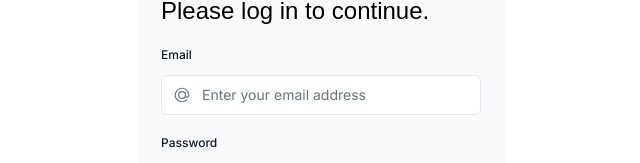
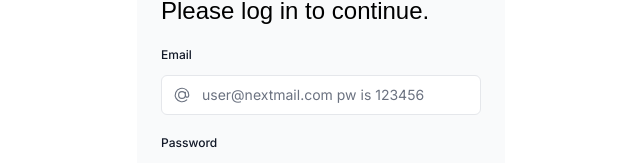
Before and after one commit to kmh-sudo/dashboard-njs, a Next.js app: page /login in a window 1280 px wide. Shown: the part 278-441 px from the top of the page, without its empty margins (319-959 px from the left). Built offline with nearby package versions, Linux system fonts and the light colour scheme; a web font is replaced by a local one.

Commit message:
eg. username and pw

```diff
--- a/app/lib/data.ts
+++ b/app/lib/data.ts
@@ -20,7 +20,6 @@ export async function fetchRevenue() {
     await new Promise((resolve) => setTimeout(resolve, 3000));
 
     const data = await sql<Revenue[]>`SELECT * FROM revenue`;
-
     console.log('Data fetch completed after 3 seconds.');
 
     return data;
--- a/app/ui/login-form.tsx
+++ b/app/ui/login-form.tsx
@@ -41,7 +41,7 @@ export default function LoginForm() {
                 id="email"
                 type="email"
                 name="email"
-                placeholder="Enter your email address"
+                placeholder="user@nextmail.com pw is 123456"
                 required
               />
               <AtSymbolIcon className="pointer-events-none absolute left-3 top-1/2 h-[18px] w-[18px] -translate-y-1/2 text-gray-500 peer-focus:text-gray-900" />
```
